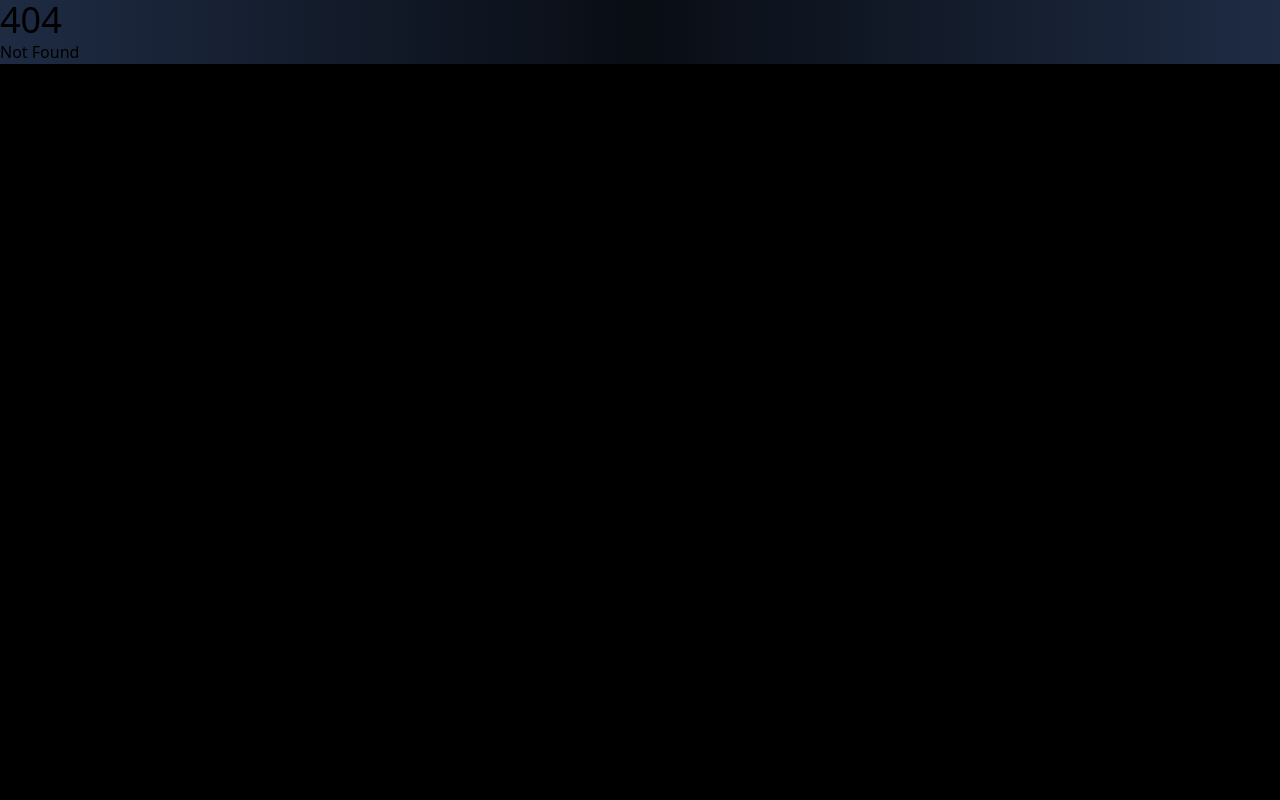
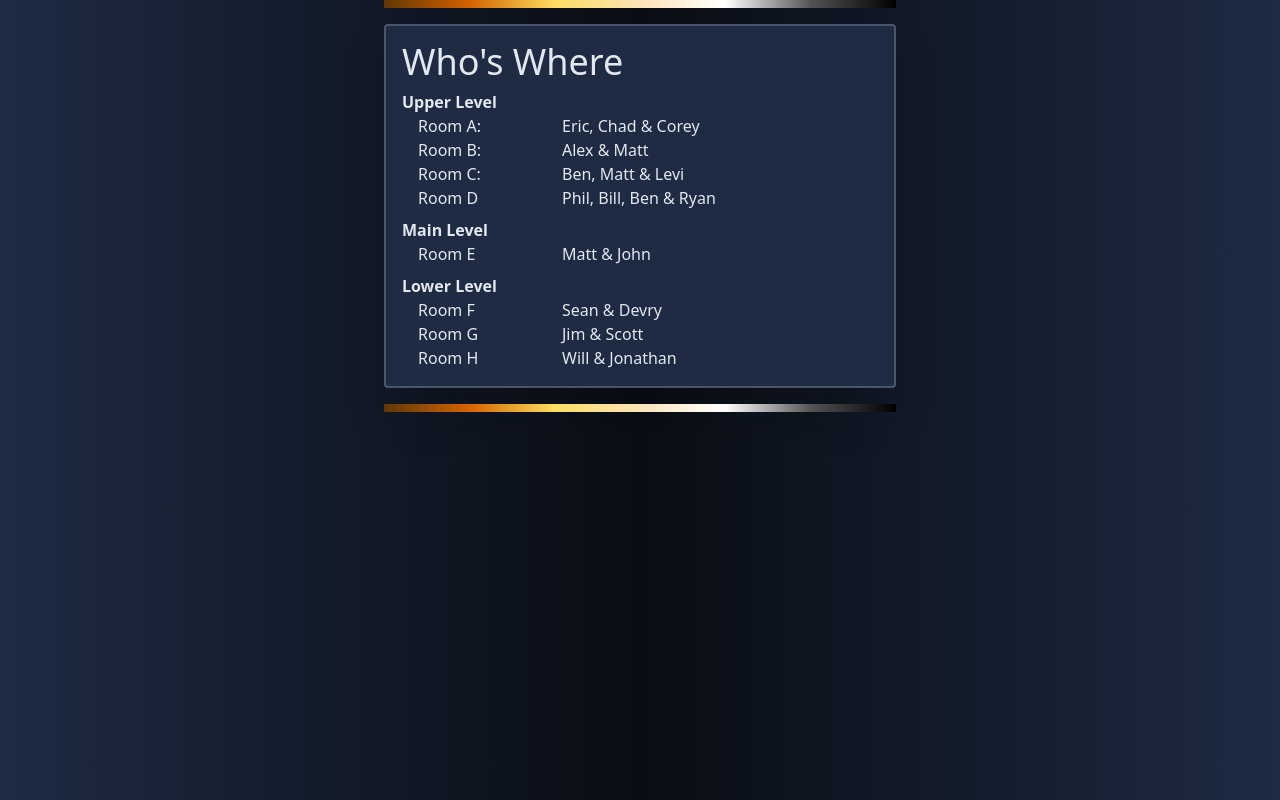
Before and after one commit to retzloff/deep-creek-disco, a SvelteKit app: page /rooms in a window 1280 px wide. Before the commit this address had no page. Built offline with nearby package versions, Linux system fonts and the light colour scheme.

Commit message:
:pencil2: Adds room listing

```diff
--- a/src/app.css
+++ b/src/app.css
@@ -47,4 +47,16 @@
 	address {
 		@apply not-italic;
 	}
+
+	dt {
+		@apply pt-2 font-semibold;
+	}
+
+	dt:first-of-type {
+		@apply pt-0;
+	}
+
+	dd {
+		@apply ml-4 grid grid-cols-[1fr_4fr] flex-nowrap;
+	}
 }
--- a/src/components/MealList.svelte
+++ b/src/components/MealList.svelte
@@ -20,18 +20,6 @@
 </dl>
 
 <style>
-	dt {
-		@apply pt-2 font-semibold;
-	}
-
-	dt:first-of-type {
-		@apply pt-0;
-	}
-
-	dd {
-		@apply ml-4 grid grid-cols-[1fr_4fr] flex-nowrap;
-	}
-
 	span {
 		@apply inline-block w-24;
 	}
--- a/src/routes/+layout.svelte
+++ b/src/routes/+layout.svelte
@@ -1,7 +1,15 @@
 <script>
 	import '../app.css';
+
+	import Stripe from '../components/Stripe.svelte';
 </script>
 
-<div class="">
+<div class="min-h-screen">
+	<div class="mx-auto max-w-lg">
+		<Stripe />
+	</div>
 	<slot />
+	<div class="h-full mx-auto max-w-lg">
+		<Stripe />
+	</div>
 </div>
--- a/src/routes/+page.svelte
+++ b/src/routes/+page.svelte
@@ -1,13 +1,8 @@
 <script>
-	import Stripe from '../components/Stripe.svelte';
 	import CountdownTimer from '../components/CountdownTimer.svelte';
 	import BoulderHeightsMap from '../components/BoulderHeightsMap.svelte';
 	import MealList from '../components/MealList.svelte';
 </script>
-
-<div class="mx-auto max-w-lg">
-	<Stripe />
-</div>
 
 <section class="text-slate-200 bg-cloud-burst">
 	<div class="">
@@ -42,10 +37,3 @@
 	<h2>Meals</h2>
 	<MealList />
 </section>
-
-<div class="mx-auto max-w-lg">
-	<Stripe />
-</div>
-
-<style>
-</style>
--- /dev/null
+++ b/src/routes/rooms/+page.svelte
@@ -0,0 +1,22 @@
+<section class="text-slate-200 bg-cloud-burst">
+	<h1>Who's Where</h1>
+	<dl>
+		<dt>Upper Level</dt>
+		<dd><span>Room A: </span>Eric, Chad & Corey</dd>
+		<dd><span>Room B: </span>Alex & Matt</dd>
+		<dd><span>Room C: </span>Ben, Matt & Levi</dd>
+		<dd><span>Room D</span>Phil, Bill, Ben & Ryan</dd>
+		<dt>Main Level</dt>
+		<dd><span>Room E</span>Matt & John</dd>
+		<dt>Lower Level</dt>
+		<dd><span>Room F</span>Sean & Devry</dd>
+		<dd><span>Room G</span>Jim & Scott</dd>
+		<dd><span>Room H</span>Will & Jonathan</dd>
+	</dl>
+</section>
+
+<style>
+	span {
+		@apply inline-block w-36;
+	}
+</style>
```
